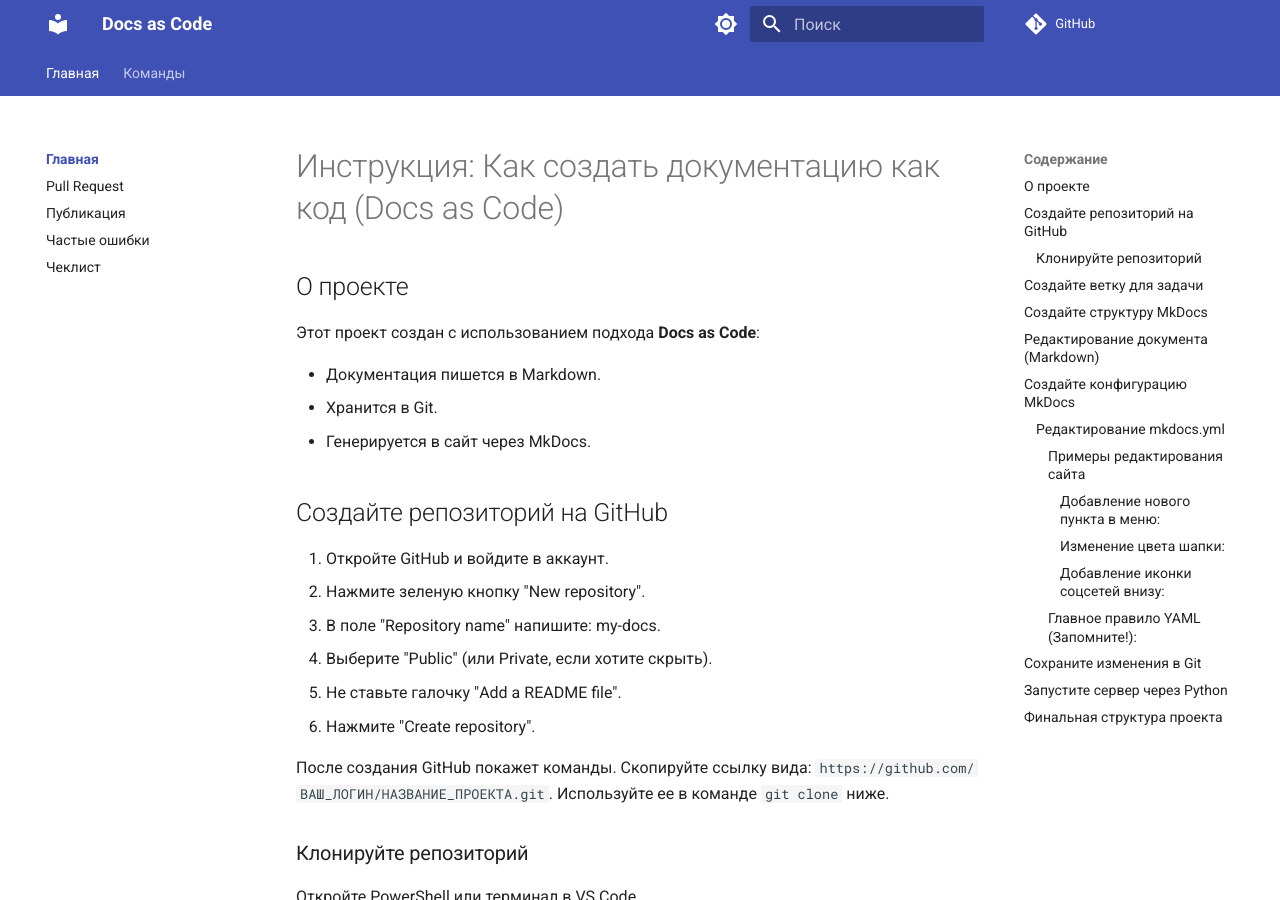
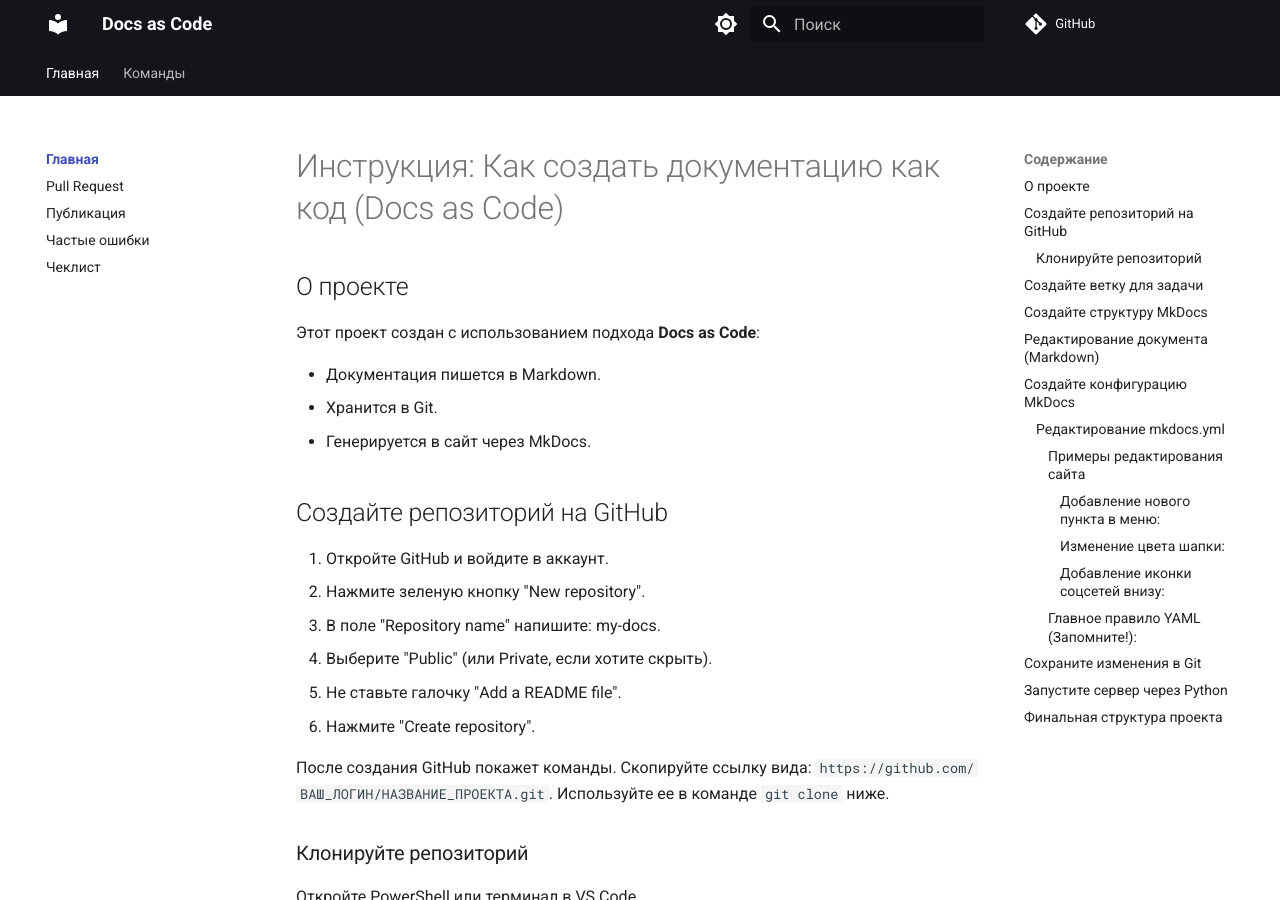
Before and after one commit to AlinARinAtovNa/manual, an MkDocs documentation site: the page built from docs/index.md, in a window 1280 px wide and 900 px high. Built offline with MkDocs 1.6.1 and Material for MkDocs 9.7.7, drawn with Linux system fonts in a browser that asks for light colours; comment, search, counter and statistics services are not loaded.

Commit message:
Доработка

```diff
--- a/mkdocs.yml
+++ b/mkdocs.yml
@@ -32,7 +32,7 @@ theme:
   palette:
     # Светлая тема (по умолчанию)
     - scheme: default                                                   # Светлый фон
-      primary: indigo                                                   # Цвет шапки, бокового меню (сине-фиолетовый)
+      primary: black                                                    # Цвет шапки, бокового меню (черный)
       accent: deep purple                                               # Цвет ссылок и активных элементов (темно-фиолетовый)
       toggle:
         icon: material/brightness-7                                     # Иконка солнца
@@ -40,7 +40,7 @@ theme:
 
     # Темная тема (активируется переключателем)
     - scheme: slate                                                     # Темный фон
-      primary: indigo
+      primary: black
       accent: deep purple
       toggle:
         icon: material/brightness-4                                     # Иконка Луны
```
Also changed, not shown: site/publish/index.html, site/search/search_index.json.
